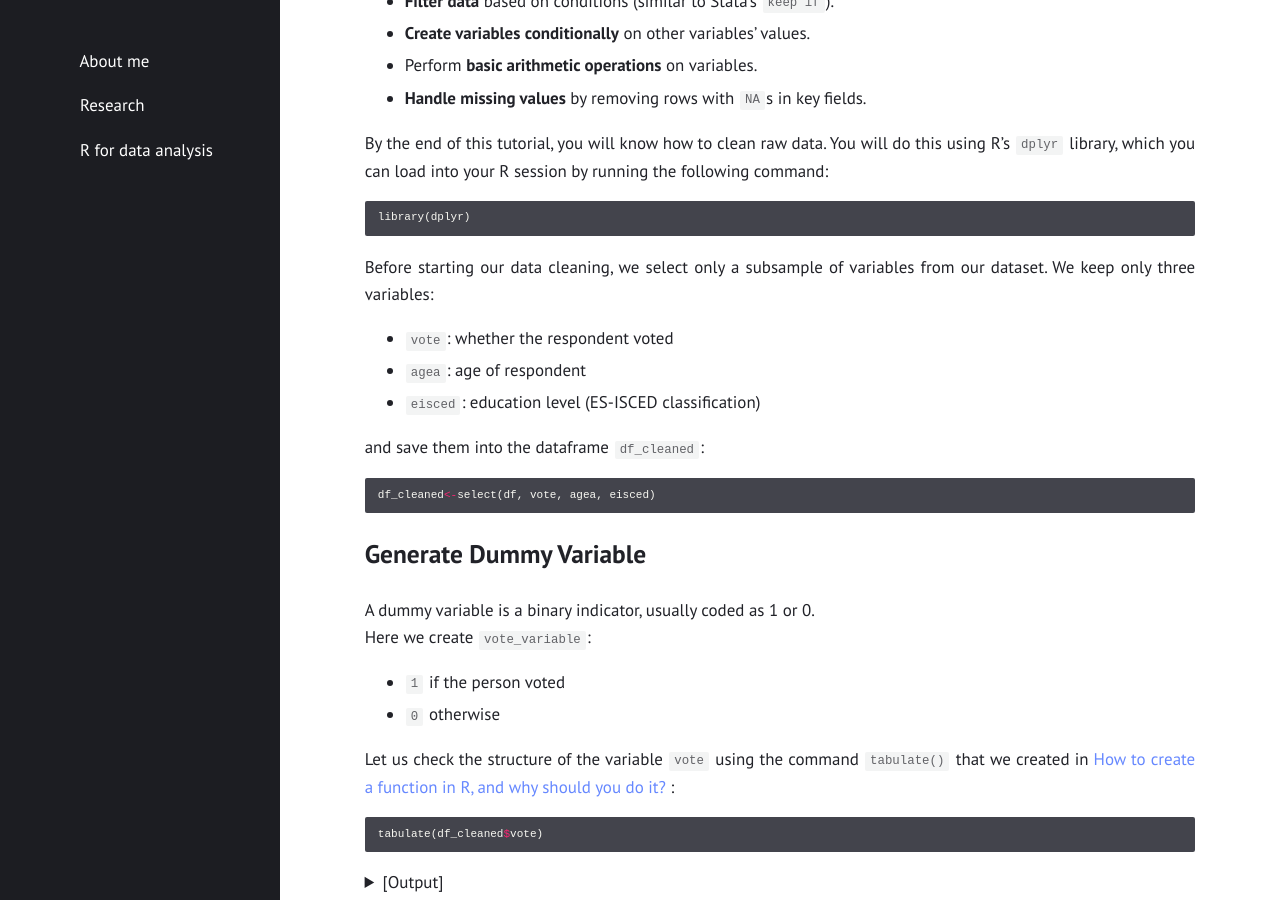
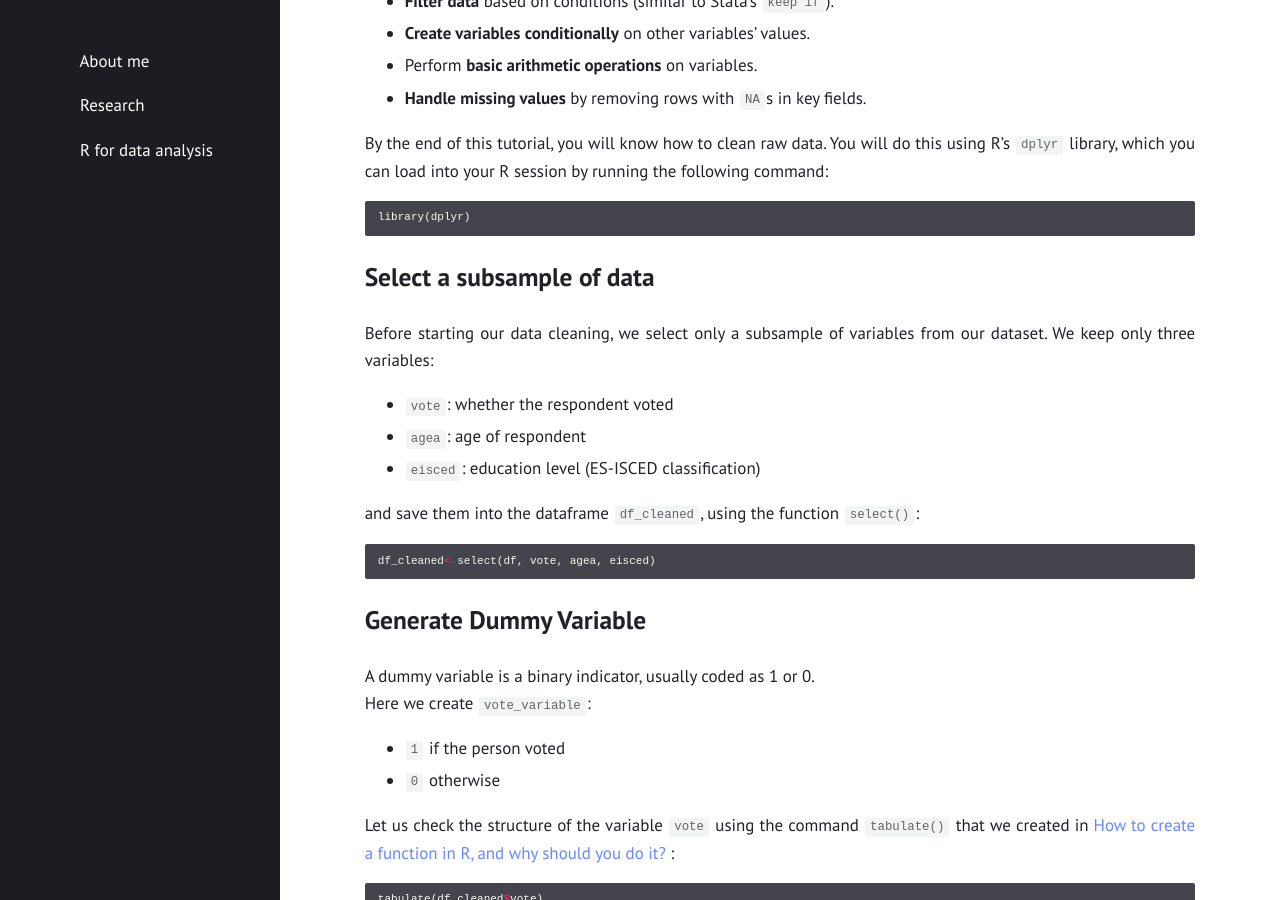
Before and after one commit to gubellom/gubellom.github.io, a Jekyll site: the page built from R files/Manipulation.md, in a window 1280 px wide and 900 px high, scrolled down 330 px. Built offline with Jekyll 4.4.1, drawn with Linux system fonts in a browser that asks for light colours.

Commit message:
Update Manipulation.md
Signed-off-by: Michele Gubello <62111923+gubellom@users.noreply.github.com>

````diff
--- a/R files/Manipulation.md
+++ b/R files/Manipulation.md
@@ -20,14 +20,14 @@ By the end of this tutorial, you will know how to clean raw data. You will do th
 ```r
 library(dplyr)
 ```
-
+## Select a subsample of data
 Before starting our data cleaning, we select only a subsample of variables from our dataset. We keep only three variables:
 
 - `vote`: whether the respondent voted
 - `agea`: age of respondent
 - `eisced`: education level (ES-ISCED classification)
 
-and save them into the dataframe `df_cleaned`:
+and save them into the dataframe `df_cleaned`, using the function `select()`:
 
 ```r
 df_cleaned<-select(df, vote, agea, eisced)
````
